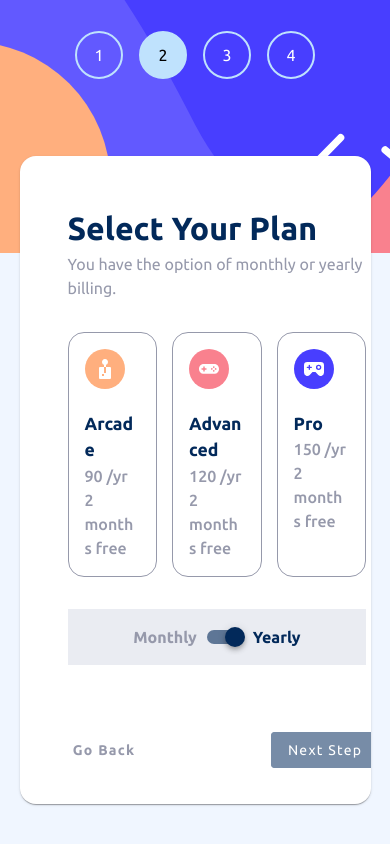
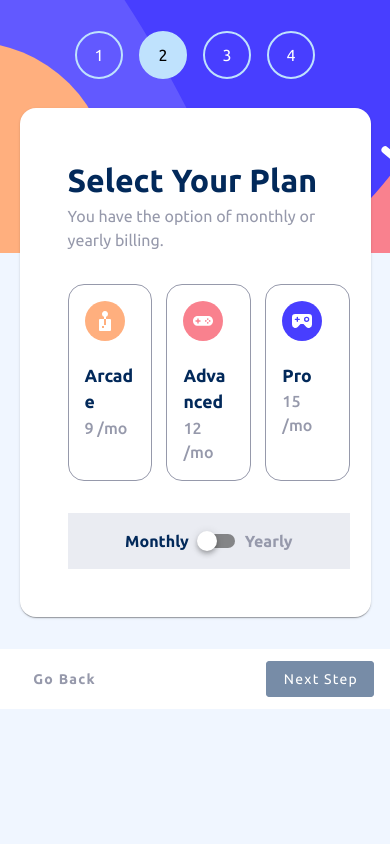
Before and after one commit to Makita7/stepForm, a Vue app: page /select-plan in a window 390 px wide. Shown: the top 844 px of the page. Built offline with nearby package versions, Linux system fonts and the light colour scheme.

Commit message:
fixing cell navigation

```diff
--- a/src/App.vue
+++ b/src/App.vue
@@ -1,9 +1,10 @@
 <script setup lang="ts">
 import { RouterView } from 'vue-router';
-import navbarItems from './components/navbarItems.vue';
 import { ref } from 'vue'
 import { useRoute } from 'vue-router';
 import { useDisplay } from 'vuetify';
+import navbarItems from './components/navbarItems.vue';
+import actionBarCell from './components/actionBarCell.vue';
 
 const route = useRoute();
 
@@ -34,8 +35,13 @@ const { width } = useDisplay();
         />
       </div>
     </div>
-  <!-- {{ width }} -->
-    <v-card :width="width >= 1180 ? '70rem' : '90%'" min-height="30rem" class="roundm pa-3" :class="width <= 1180 ? 'marT' : ''">
+
+    <v-card
+      :width="width >= 1180 ? '70rem' : '90%'"
+      min-height="30rem"
+      class="roundm pa-3 mt-sm-3"
+      :class="width <= 1180 ? 'marT mb-8' : ''"
+    >
       <div class="d-flex">
         <v-col cols="4" class="roundm cardNav pa-10" v-if="width >= 1180">
           <navbarItems
@@ -53,6 +59,7 @@ const { width } = useDisplay();
       </div>
     </v-card>
   </div>
+  <actionBarCell v-if="width < 400" />
 </template>
 
 <style lang="scss" scoped>
@@ -93,6 +100,17 @@ const { width } = useDisplay();
   .marT{
     margin-top: 6rem !important;
   }
+  @media (max-width: 400px) {
+    body{
+      min-height: auto !important;
+    }
+    .marT{
+      margin-top: 3rem !important;
+    }
+    .min-35{
+      min-height: auto;
+    }
+  }
 
 </style>
 
--- /dev/null
+++ b/src/components/actionBarCell.vue
@@ -0,0 +1,100 @@
+<script setup lang="ts">
+    import { useNavStore } from '@/stores/NavStore';
+    import { ref, onMounted, watch } from 'vue';
+    import { usePurchaseStore } from '@/stores/purchaseStore';
+
+    const navStore = useNavStore();
+    const store = usePurchaseStore();
+    let completed: ref<boolean> = ref(false);
+    const addOnsCopy: Ref<addOns[]> = ref([]);
+    let dialog: boolean = ref(false);
+
+    onMounted(() => [
+        completed.value = navStore.personalComplete,
+        addOnsCopy.value = store.addOnds,
+    ]);
+
+    watch(navStore.personalComplete, (newValue, oldValue) => {
+        if(newValue !== oldValue){
+            completed.value = navStore.personalComplete;
+        }
+    })
+
+</script>
+
+<template>
+    <div class="callNav">
+        <div v-if="navStore.route.path === navStore.links[0].path" class="d-flex">
+            <v-spacer/>
+            <v-btn :disabled="!navStore.personalComplete" class="align elevation-0 b r" color="#02295a">
+                <router-link to="select-plan" @click="navStore.setPersonalComplete(completed)">
+                    Next
+                </router-link>
+            </v-btn>
+        </div>
+
+        <div v-if="navStore.route.path === navStore.links[1].path" class="d-flex">
+            <router-link to="/">
+                <v-btn class="align b l" variant="text">Go Back</v-btn>
+            </router-link>
+            <v-spacer/>
+            <v-btn :disabled="!store.selected" class="align elevation-0 b r" color="#02295a">
+                <router-link to="/add-ons">
+                    Next Step
+                </router-link>
+            </v-btn>
+        </div>
+
+        <div v-if="navStore.route.path === navStore.links[2].path" class="d-flex">
+            <router-link to="/select-plan" @click="store.SetaddOns(addOnsCopy)">
+                <v-btn class="align b l" variant="text">Go Back</v-btn>
+            </router-link>
+            <v-spacer/>
+            <router-link to="/summary" @click="store.SetaddOns(addOnsCopy)">
+                <v-btn class="align elevation-0 b r" color="#02295a">Next Step</v-btn>
+            </router-link>
+        </div>
+
+        <div v-if="navStore.route.path === navStore.links[3].path" class="d-flex">
+            <router-link to="/add-ons">
+                <v-btn class="align b l" variant="text">Go Back</v-btn>
+            </router-link>
+            <v-spacer/>
+            <v-btn @click="dialog = true" class="align elevation-0 b r w" color="var(--purplish-blue)" size="large">Confirm</v-btn>
+
+            <v-dialog v-model="dialog" width="20rem">
+                <v-card title="Are you sure?" class="text-center">
+                    <div class="d-flex justify-space-evenly w-100 mb-4 mt-4">
+                        <v-btn @click="dialog = false" color="var(--purplish-blue)" variant="text" class="elevation-0">No</v-btn>
+                        <router-link to="/thank-you">
+                            <v-btn color="var(--purplish-blue)" variant="text" class="elevation-0">Yes</v-btn>
+                        </router-link>
+                    </div>
+                </v-card>
+            </v-dialog>
+        </div>
+    </div>
+</template>
+
+<style lang="scss" scoped>
+    .callNav{
+        background-color: white;
+        padding: 12px 16px;
+        bottom: 0;
+        position: sticky;
+        width: 100%;
+    }
+    a {
+        color: white;
+        text-decoration: none;
+    }
+    :deep(){
+        .w{
+            color: white;
+            span{
+                font-weight: bolder !important;
+            }
+        }
+    }
+
+</style>
--- a/src/pages/addonsPage.vue
+++ b/src/pages/addonsPage.vue
@@ -2,9 +2,11 @@
 <script setup lang="ts">
 import { onMounted, ref } from 'vue';
 import { usePurchaseStore } from '../stores/purchaseStore';
+import { useNavStore } from '@/stores/NavStore';
 
 const addOnsCopy: Ref<addOns[]> = ref([]);
 const store = usePurchaseStore();
+const navStore = useNavStore();
 
 interface addOns {
     title: string,
@@ -44,7 +46,7 @@ onMounted(() => {
         <p class="price mr-2" v-if="store.yearPlan">+${{ ons.yearly }}/yr</p>
     </v-card>
 
-    <div class="d-flex">
+    <div class="d-flex" v-if="navStore.width > 400">
         <router-link to="/select-plan" @click="store.SetaddOns(addOnsCopy)">
             <v-btn class="align b l" variant="text">Go Back</v-btn>
         </router-link>
@@ -71,4 +73,4 @@ onMounted(() => {
         border-color: var(--marineblue) !important;
         background-color: var(--selected-blue);
     }
-</style>
+</style>@/stores/NavStore
--- a/src/pages/personaInfoPage.vue
+++ b/src/pages/personaInfoPage.vue
@@ -1,11 +1,13 @@
 
 <script setup lang="ts">
     import { usePurchaseStore } from '@/stores/purchaseStore';
-    import { ref } from 'vue';
+    import { onMounted, ref, watch } from 'vue';
+    import { useNavStore } from '@/stores/NavStore';
 
     const store = usePurchaseStore();
+    const erMsg: ref<string> = ref('Field is obligatory');
+    const navStore = useNavStore();
     let completed: ref<boolean> = ref(false);
-    const erMsg: ref<string> = ref('Field is obligatory');
 
     //rules
     const isText = (value:string) => value  ? true : erMsg.value;
@@ -17,16 +19,16 @@
         return String(value).length === 10 || 'Invalid phone number, please try again...';
     }
 
+    onMounted(() => [
+        completed.value = navStore.personalComplete
+    ])
 
 </script>
-
-// TODO: add validations to make sure all the information has been completed...
 
 <template>
     <h1 class="titles">personal info</h1>
     <p class="detail mb-8">Please provide your name, email address, and phone number.</p>
-
-    <v-form v-model="completed">
+    <v-form v-model="navStore.personalComplete">
         <v-text-field
             v-model="store.clientName"
             label="Name *"
@@ -54,10 +56,10 @@
             class="mt-2"
             :rules="[isText, isNumber]"
         />
-        <div class="d-flex">
+        <div v-if="navStore.width> 400" class="d-flex">
             <v-spacer/>
             <router-link to="select-plan">
-                <v-btn :disabled="!completed" class="align elevation-0 b r" color="#02295a">Next</v-btn>
+                <v-btn :disabled="!navStore.personalComplete" class="align elevation-0 b r" color="#02295a">Next</v-btn>
             </router-link>
         </div>
     </v-form>
--- a/src/pages/selectPlanPage.vue
+++ b/src/pages/selectPlanPage.vue
@@ -1,8 +1,10 @@
 
 <script setup lang="ts">
     import { usePurchaseStore } from '@/stores/purchaseStore';
+    import { useNavStore } from '@/stores/NavStore';
 
     const store = usePurchaseStore();
+    const navStore = useNavStore();
 
 </script>
 
@@ -34,7 +36,7 @@
         <p class="font-weight-bold" :class="store.yearPlan ? 'active' : 'inactive'">Yearly</p>
         <v-spacer/>
     </div>
-    <div class="d-flex">
+    <div class="d-flex" v-if="navStore.width > 400">
         <router-link to="/">
             <v-btn class="align b l" variant="text">Go Back</v-btn>
         </router-link>
@@ -67,4 +69,4 @@
         font-weight: bold;
         font-size: 1.1rem;
     }
-</style>
+</style>@/stores/NavStore
--- a/src/pages/summaryPage.vue
+++ b/src/pages/summaryPage.vue
@@ -1,9 +1,11 @@
 
 <script setup lang="ts">
     import { usePurchaseStore } from '@/stores/purchaseStore';
+    import { useNavStore } from '@/stores/NavStore';
     import { onMounted, ref } from 'vue';
 
     const store = usePurchaseStore();
+    const navStore = useNavStore();
     const addOns = store.addOnds.filter(i => i.added);
     const plan = store.Plans.filter(i => i.title === store.selected)
     let total: ref<number> = ref(0);
@@ -29,7 +31,6 @@
 <template>
     <h1 class="titles">Summary</h1>
     <p class="detail mb-6">Double-check everything looks OK before confirming.</p>
-    {{ formatNum(store.clientNumber) }}
     <v-card class="sumC elevation-0 roundm" width="90%">
         <div class="d-flex align-center h pt-4">
             <v-col class="ml-3">
@@ -63,7 +64,7 @@
         <p class="title mr-6">+${{ total }}/{{ store.yearPlan ? 'yr' : 'mo'}}</p>
     </div>
 
-    <div class="d-flex mx-2">
+    <div class="d-flex mx-2" v-if="navStore.width > 400">
         <router-link to="/add-ons">
             <v-btn class="align b l" variant="text">Go Back</v-btn>
         </router-link>
--- /dev/null
+++ b/src/stores/NavStore.ts
@@ -0,0 +1,24 @@
+import { ref } from "vue";
+import { defineStore } from "pinia";
+import { useDisplay } from 'vuetify';
+import { useRoute } from 'vue-router';
+
+export const useNavStore = defineStore('NavStore', () => {
+
+    const route = useRoute();
+    const { width } = useDisplay();
+
+    const links = ref([
+        { num: 1, title: 'your info', path: '/'},
+        { num: 2, title: 'select plan', path: '/select-plan' },
+        { num: 3, title: 'addons', path: '/add-ons' },
+        { num: 4, title: 'summary', path: '/summary' },
+    ]);
+
+    let personalComplete: ref<boolean> = ref(false);
+
+    const setPersonalComplete = (val:boolean) => personalComplete = val;
+
+
+    return { route, width, links, personalComplete, setPersonalComplete}
+})
--- a/src/stores/purchaseStore.ts
+++ b/src/stores/purchaseStore.ts
@@ -5,7 +5,7 @@ import advanced from '../assets/icon-advanced.svg';
 import pro from '../assets/icon-pro.svg';
 
 export const usePurchaseStore = defineStore('purchaseStore', () => {
-    let yearPlan: ref<boolean> = ref(true);
+    let yearPlan: ref<boolean> = ref(false);
 
     let clientName: Ref<string> = ref('');
 
```
Lines whose indentation alone changed are shown as unchanged.
